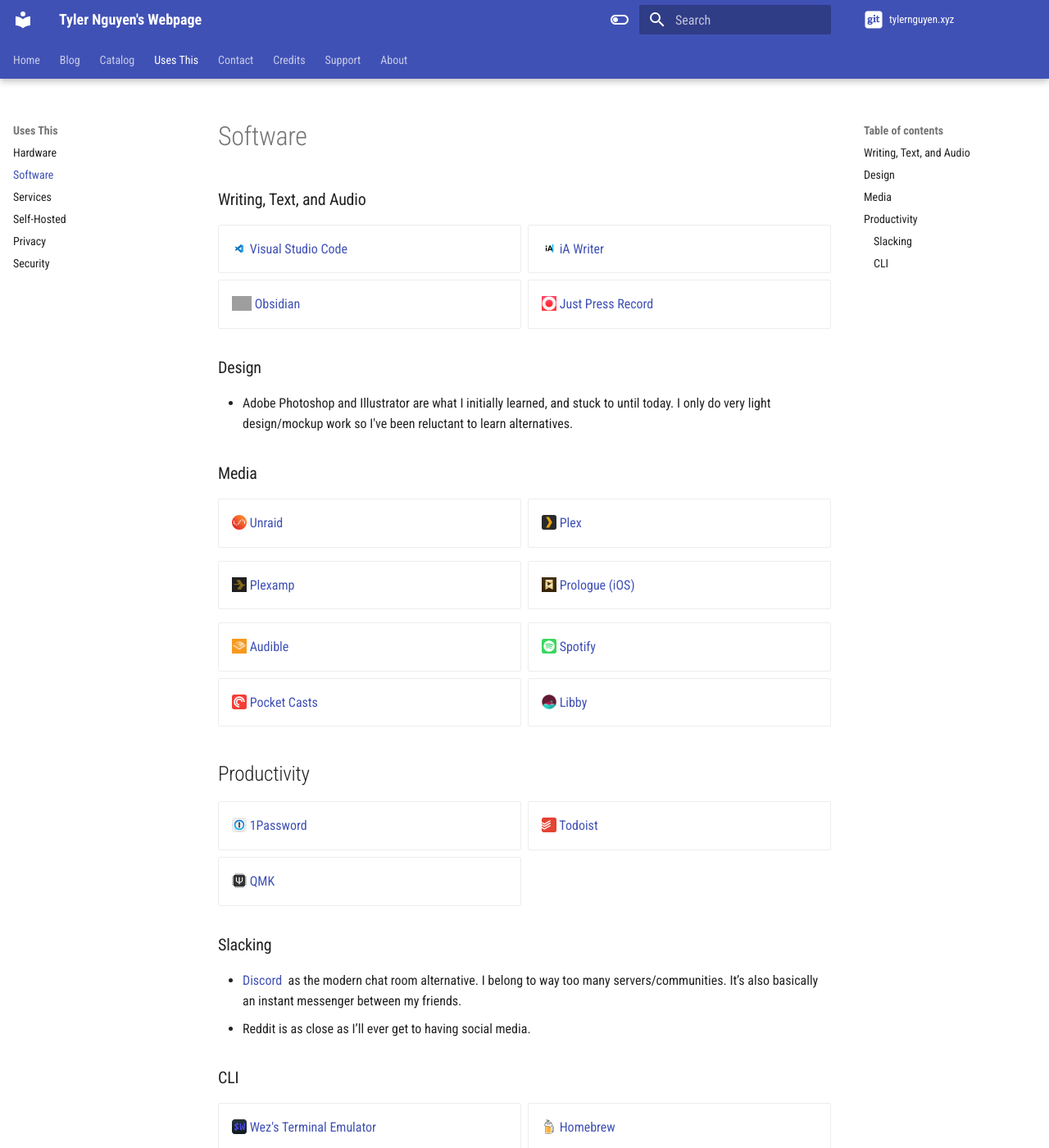
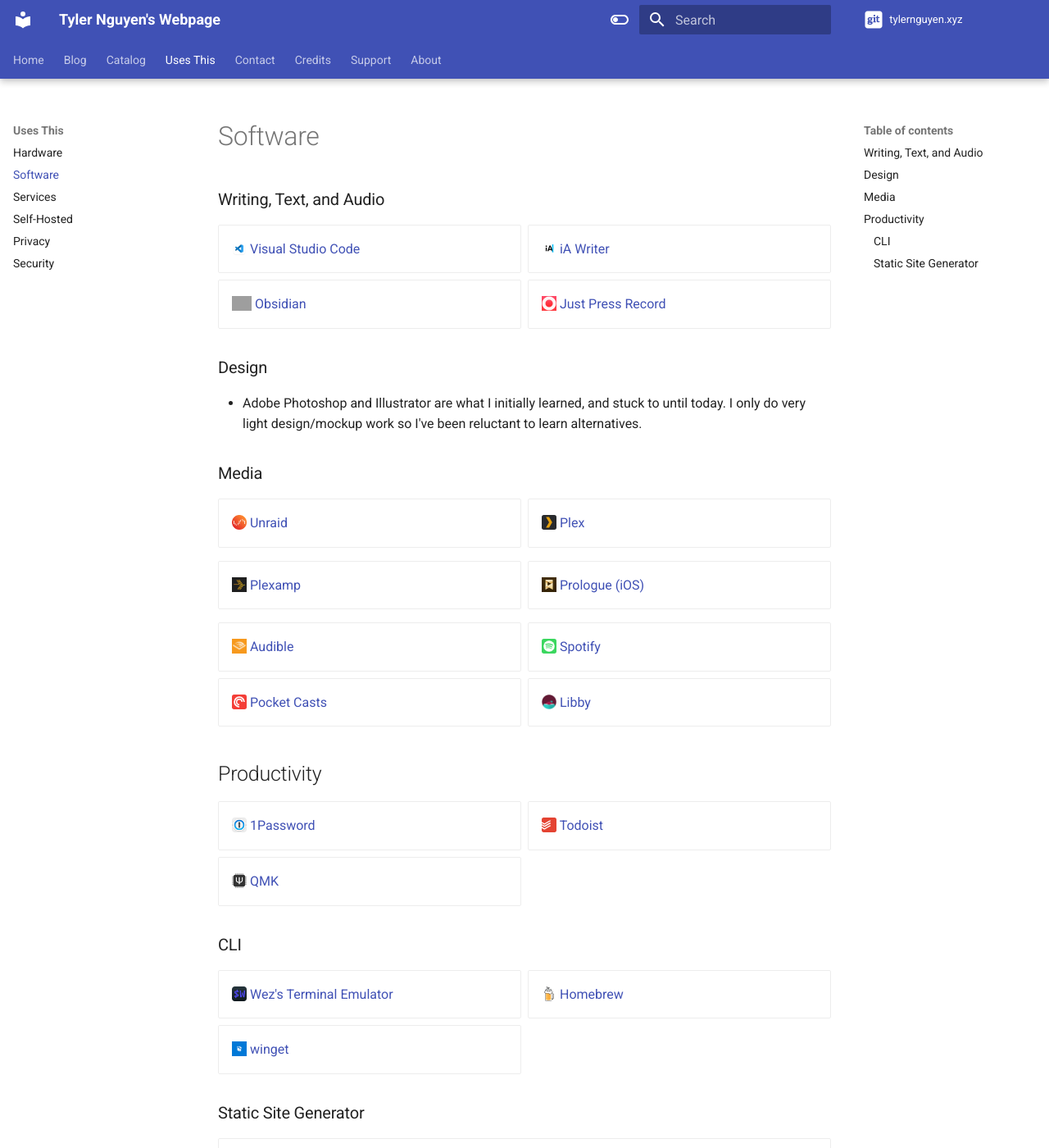
Before and after one commit to tylernguyen/tylernguyen.xyz, an MkDocs documentation site: the page built from docs/uses-this/software.md, in a window 1280 px wide and 1400 px high. Shown: the whole window at 82% size. Built offline with MkDocs 1.6.1 and Material for MkDocs 9.7.7, drawn with Linux system fonts in a browser that asks for light colours; plug-ins that fetch from the network failed and are left out; comment, search, counter and statistics services are not loaded; grey boxes are pictures that could not be loaded.

Commit message:
minor tweaks

```diff
--- a/docs/uses-this/software.md
+++ b/docs/uses-this/software.md
@@ -48,11 +48,6 @@
 
 </div>
 
-### Slacking
-
-- [Discord](https://discord.com/)  as the modern chat room alternative. I belong to way too many servers/communities. It’s also basically an instant messenger between my friends.
-- Reddit is as close as I’ll ever get to having social media.
-
 ### CLI
 
 <div class="grid cards" markdown>
@@ -62,3 +57,12 @@
 - ![winget](/assets/img/uses-this/winget.png){ .twemoji } [winget](https://github.com/microsoft/winget-cli)
 
 </div>
+
+
+### Static Site Generator
+
+<div class="grid cards" markdown>
+
+- ![MkDocs Material](/assets/img/uses-this/MkDocs-Material.png){ .twemoji } [Material for MkDocs](https://squidfunk.github.io/mkdocs-material/)
+
+</div>
--- a/mkdocs.yml
+++ b/mkdocs.yml
@@ -17,7 +17,7 @@
   icon:
     repo: fontawesome/brands/git-square
   font:
-    text: Roboto Condensed
+    text: Roboto
     code: Fira Code
   palette:
     - media: "(prefers-color-scheme: light)"
```
Also changed, not shown: docs/uses-this/hardware.md (+3 -0 lines), docs/uses-this/security.md (+3 -0 lines), docs/uses-this/services.md (+0 -1 lines).
